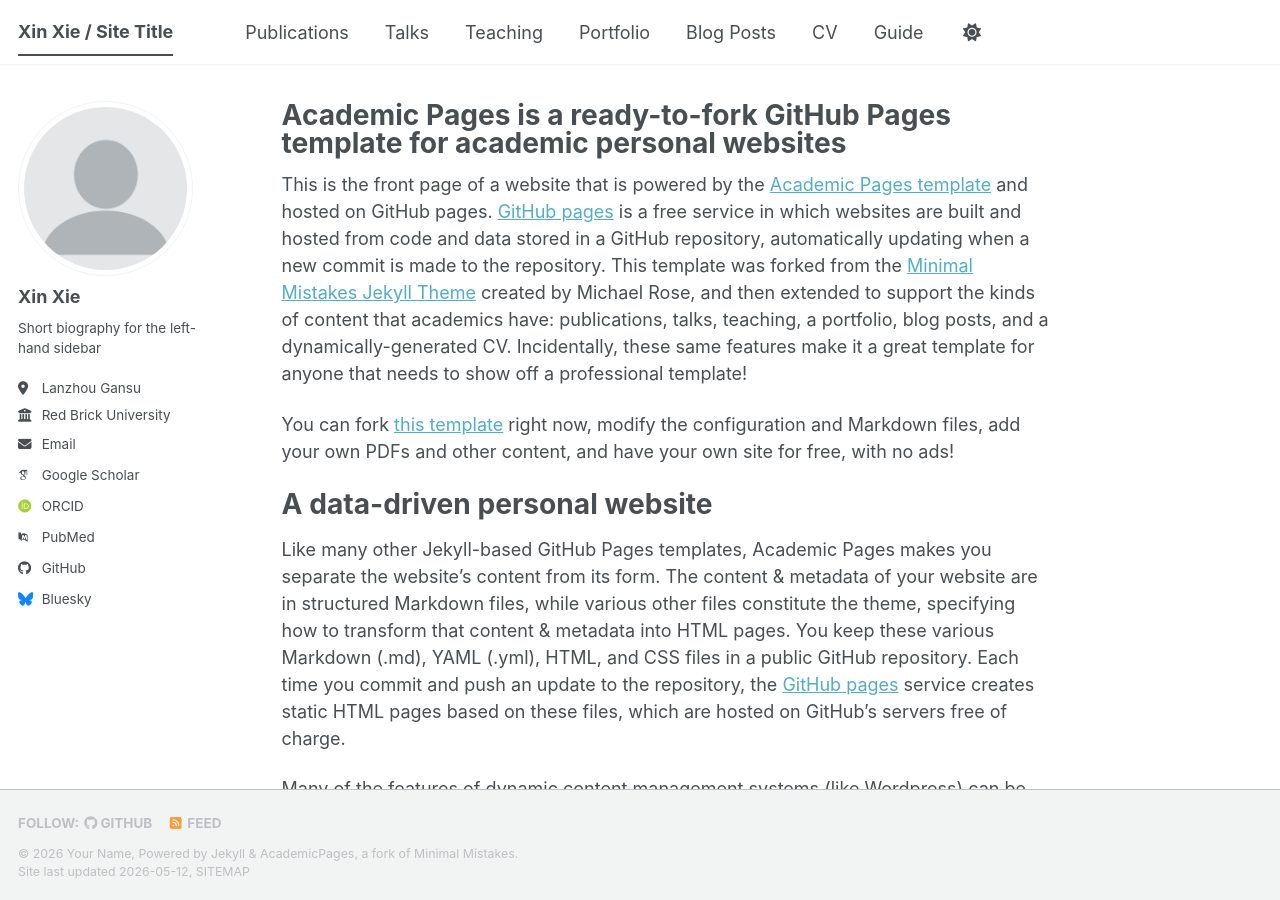
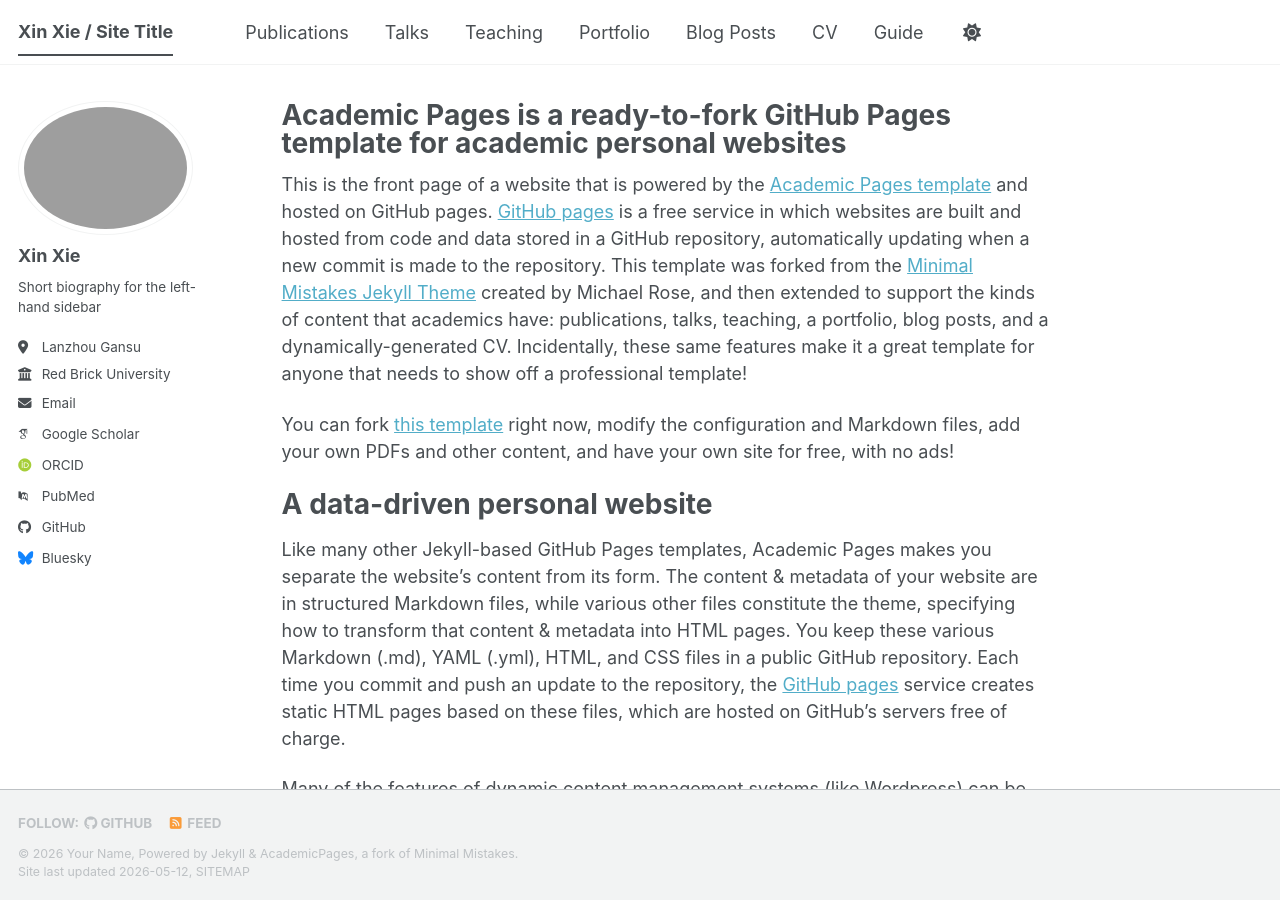
Before and after one commit to xiexin312/xiexin312.github.io, a Jekyll site: the page built from _pages/about.md, in a window 1280 px wide and 900 px high. Built offline with Jekyll 4.4.1, drawn with Linux system fonts in a browser that asks for light colours; some web fonts are replaced; a script bundle is joined from its source files by our own code; library files that are not in the unit come from our copies.

Commit message:
Update _config.yml

```diff
--- a/_config.yml
+++ b/_config.yml
@@ -23,7 +23,7 @@
 #               Additional customization can be done by editing /_includes/author-profile.html
 author:
   # Biographic information
-  avatar           : "profile.png"
+  avatar           : "XinXie.png"
   name             : "Xin Xie"
   pronouns         : # example: "she/her"
   bio              : "Short biography for the left-hand sidebar"
```
